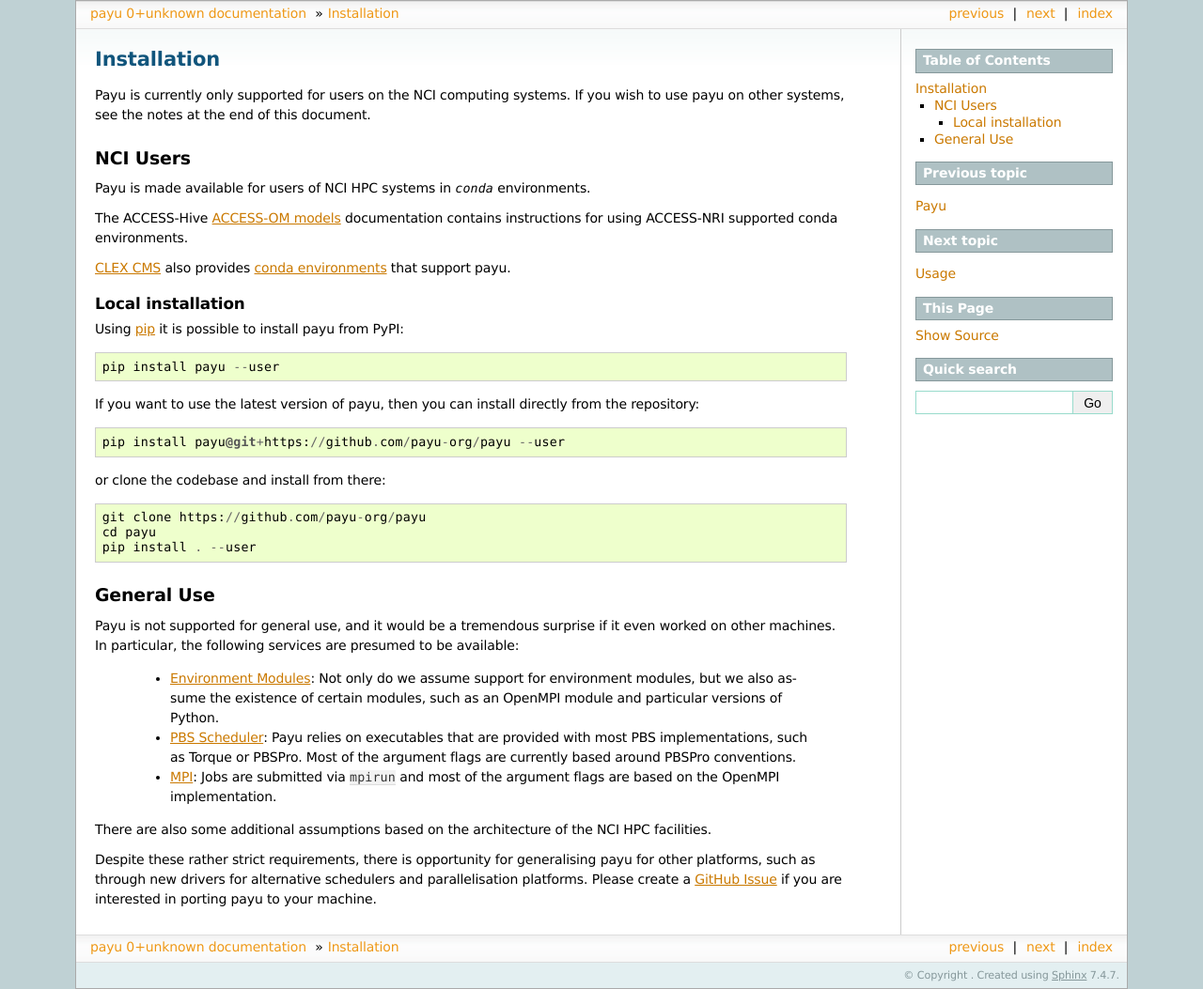
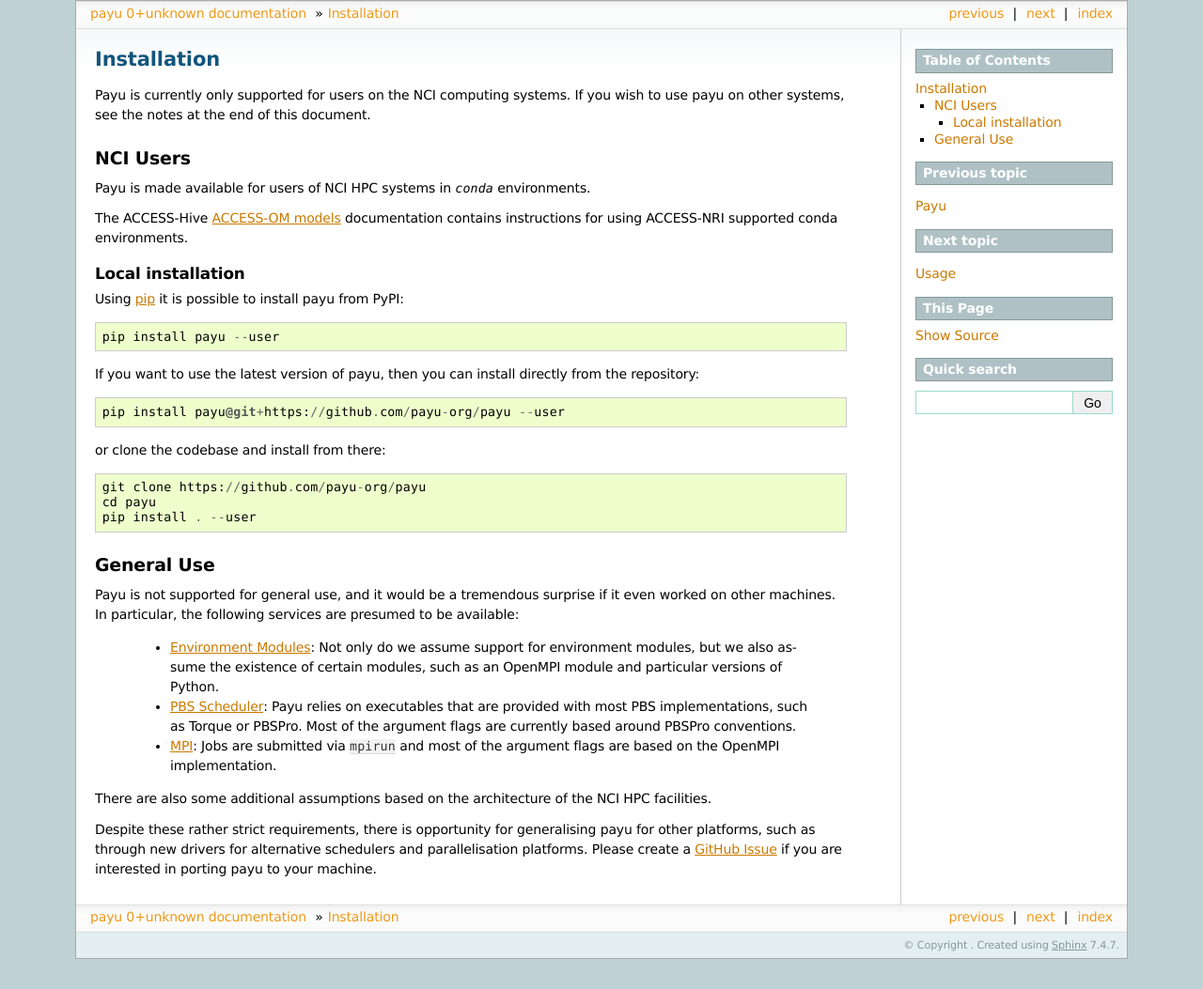
Before and after one commit to payu-org/payu, a Sphinx documentation site: the page built from docs/source/install.rst, in a window 1280 px wide. Shown: the whole page at 94% size. Built offline with Sphinx 7.4.7, drawn with Linux system fonts in a browser that asks for light colours; after the commit the page ends 1021 px from its top, so only the background shows below that.

Commit message:
Removed clex line

```diff
--- a/docs/source/install.rst
+++ b/docs/source/install.rst
@@ -15,8 +15,6 @@
 
 The ACCESS-Hive `ACCESS-OM models`_ documentation contains instructions for
 using ACCESS-NRI supported conda environments.
-
-`CLEX CMS`_ also provides `conda environments`_ that support payu.
 
 Local installation
 ------------------
@@ -70,4 +68,3 @@
 .. _`pip`: https://pip.pypa.io/en/stable/cli/pip_install
 .. _`ACCESS-OM models`: https://access-hive.org.au/models/run-a-model/run-access-om/#model-specific-prerequisites
 .. _`conda environments`: https://github.com/coecms/access-esm#quickstart-guide
-.. _`CLEX CMS`: https://github.com/coecms
```
